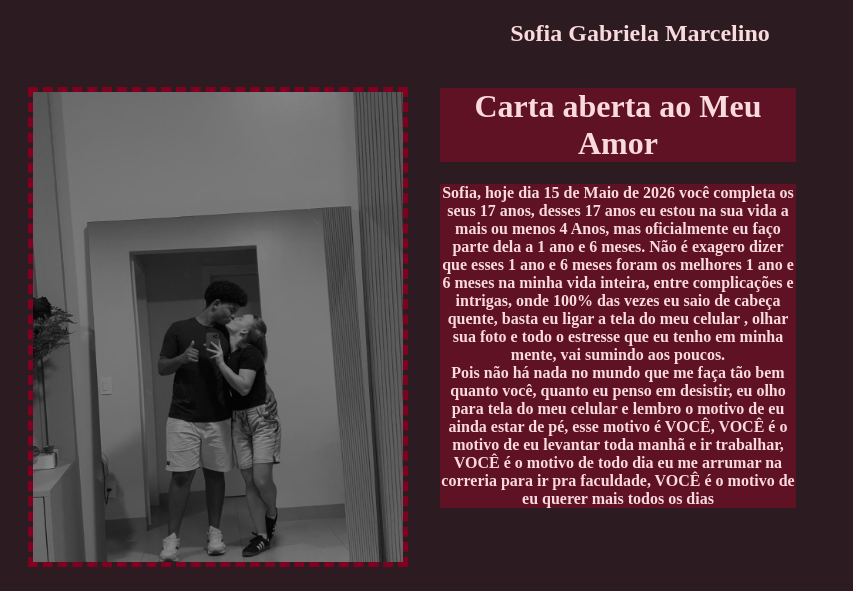
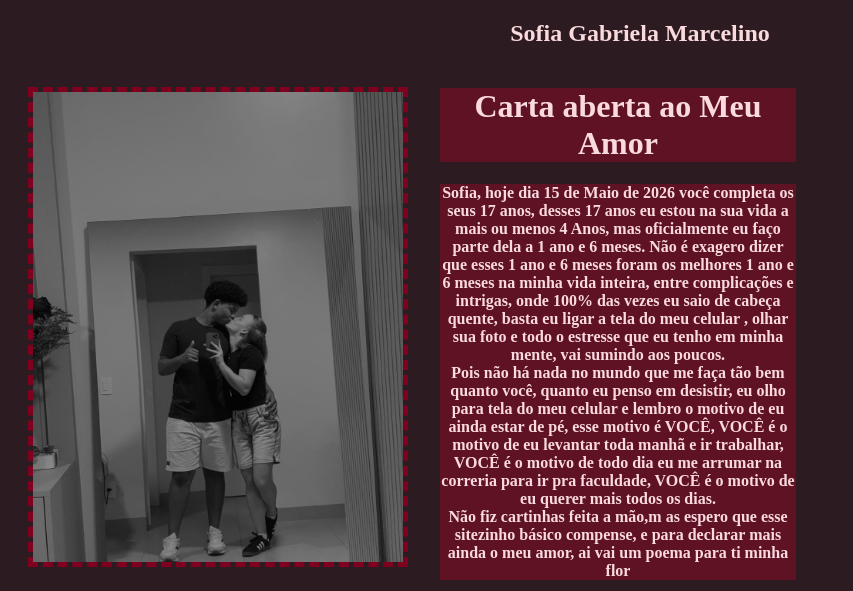
Before and after one commit to DavidUnipar/Happy-Birthday-To-Yu, a plain HTML site: page index.html in a window 1280 px wide. Shown: the top 591 px of the page, 0-853 px from the left. Drawn offline with Linux system fonts and the light colour scheme.

Commit message:
Update index.html

```diff
--- a/index.html
+++ b/index.html
@@ -19,7 +19,7 @@
 
         <div id="textoCentro">
             <h1 class="poema">Carta aberta ao Meu Amor</h1>
-                <h4 class="textoLegal">Sofia, hoje dia 15 de Maio de 2026 você completa os seus 17 anos, desses 17 anos eu estou na sua vida a mais ou menos 4 Anos, mas oficialmente eu faço parte dela a 1 ano e 6 meses. Não é exagero dizer que esses 1 ano e 6 meses foram os melhores 1 ano e 6 meses na minha vida inteira, entre complicações e intrigas, onde 100% das vezes eu saio de cabeça quente, basta eu ligar a tela do meu celular , olhar sua foto e todo o estresse que eu tenho em minha mente, vai sumindo aos poucos. <br> Pois não há nada no mundo que me faça tão bem quanto você, quanto eu penso em desistir, eu olho para tela do meu celular e lembro o motivo de eu ainda estar de pé, esse motivo é VOCÊ, VOCÊ é o motivo de eu levantar toda manhã e ir trabalhar, VOCÊ é o motivo de todo dia eu me arrumar na correria para ir pra faculdade, VOCÊ é o motivo de eu querer mais todos os dias</h4>
+                <h4 class="textoLegal">Sofia, hoje dia 15 de Maio de 2026 você completa os seus 17 anos, desses 17 anos eu estou na sua vida a mais ou menos 4 Anos, mas oficialmente eu faço parte dela a 1 ano e 6 meses. Não é exagero dizer que esses 1 ano e 6 meses foram os melhores 1 ano e 6 meses na minha vida inteira, entre complicações e intrigas, onde 100% das vezes eu saio de cabeça quente, basta eu ligar a tela do meu celular , olhar sua foto e todo o estresse que eu tenho em minha mente, vai sumindo aos poucos. <br> Pois não há nada no mundo que me faça tão bem quanto você, quanto eu penso em desistir, eu olho para tela do meu celular e lembro o motivo de eu ainda estar de pé, esse motivo é VOCÊ, VOCÊ é o motivo de eu levantar toda manhã e ir trabalhar, VOCÊ é o motivo de todo dia eu me arrumar na correria para ir pra faculdade, VOCÊ é o motivo de eu querer mais todos os dias. <br> Não fiz cartinhas feita a mão,m as espero que esse sitezinho básico compense, e para declarar mais ainda o meu amor, ai vai um poema para ti minha flor <br></h4>
         </div>
 
         <div id="ladodireito">
```
